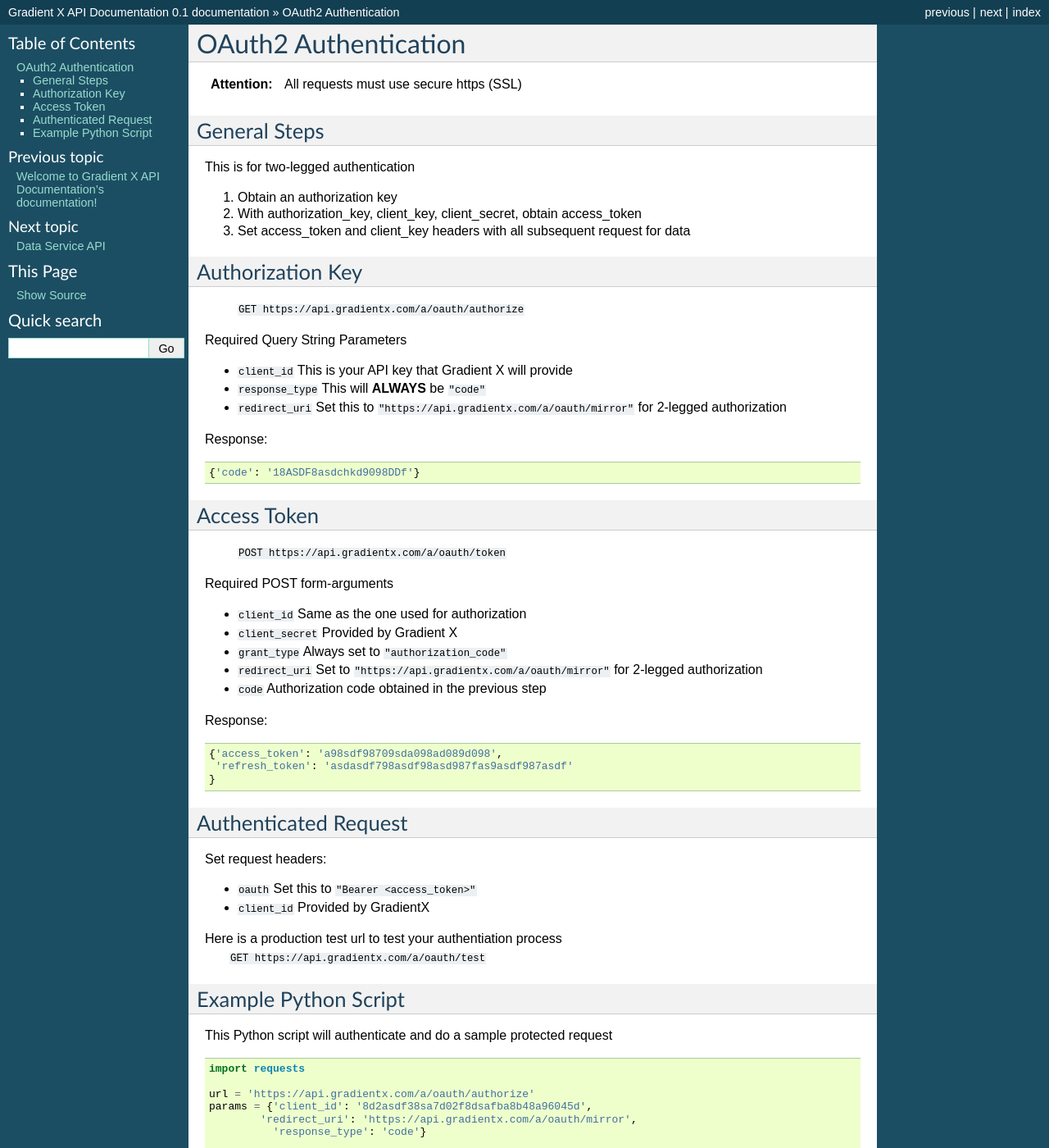
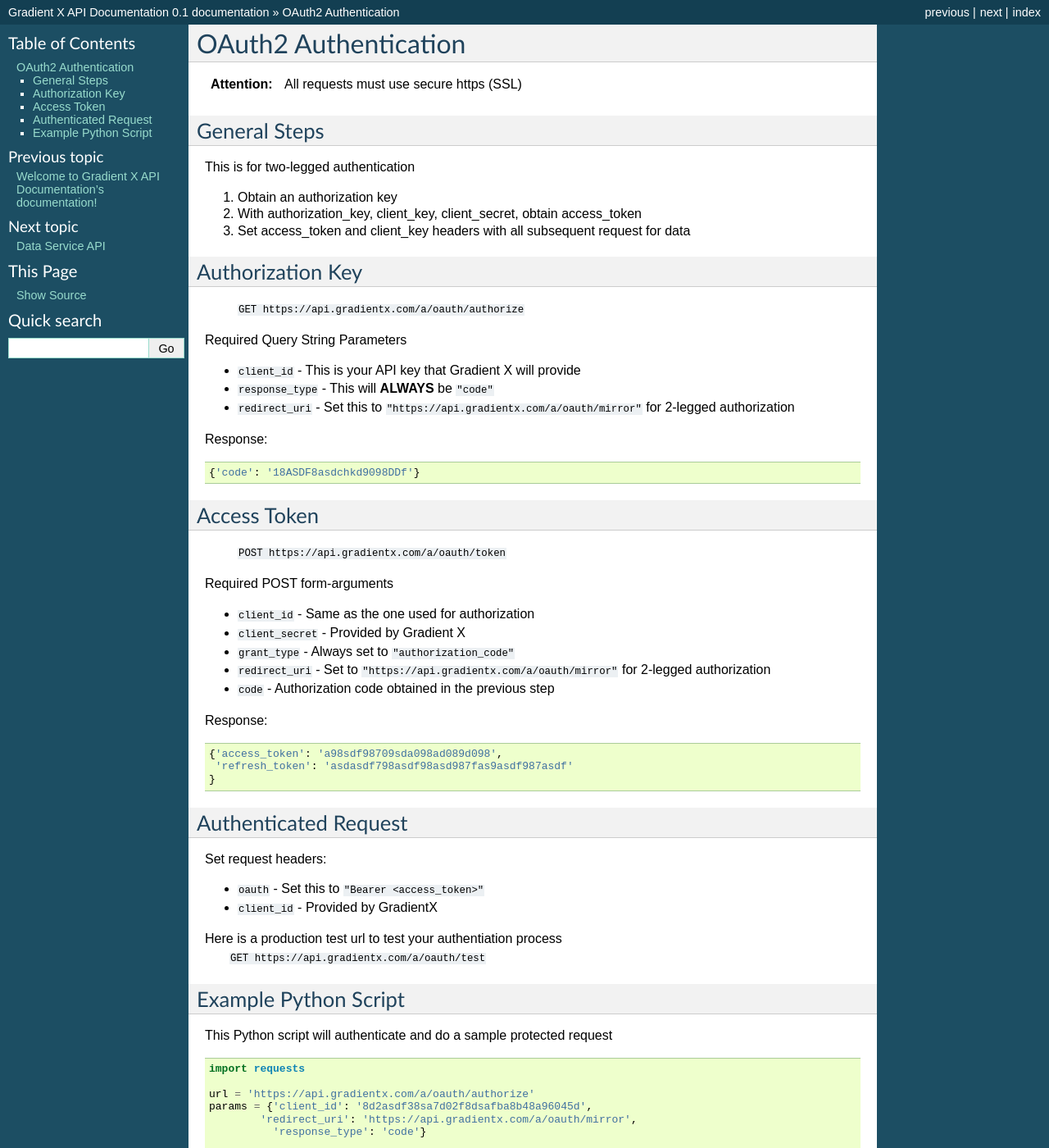
Before and after one commit to stran12/gxdocs, a Sphinx documentation site: the page built from docs/authentication.rst, in a window 1280 px wide and 1400 px high. Shown: the whole window at 82% size. Built offline with Sphinx 7.4.7, drawn with Linux system fonts in a browser that asks for light colours.

Commit message:
Some formatting changes

```diff
--- a/docs/authentication.rst
+++ b/docs/authentication.rst
@@ -22,9 +22,9 @@
 
 Required Query String Parameters
 
-* ``client_id`` This is your API key that Gradient X will provide
-* ``response_type`` This will **ALWAYS** be ``"code"``
-* ``redirect_uri`` Set this to ``"https://api.gradientx.com/a/oauth/mirror"`` for
+* ``client_id`` - This is your API key that Gradient X will provide
+* ``response_type`` - This will **ALWAYS** be ``"code"``
+* ``redirect_uri`` - Set this to ``"https://api.gradientx.com/a/oauth/mirror"`` for
   2-legged authorization
 
 Response::
@@ -39,12 +39,12 @@
 
 Required POST form-arguments
 
-* ``client_id`` Same as the one used for authorization
-* ``client_secret`` Provided by Gradient X
-* ``grant_type`` Always set to ``"authorization_code"``
-* ``redirect_uri`` Set to ``"https://api.gradientx.com/a/oauth/mirror"`` for
+* ``client_id`` - Same as the one used for authorization
+* ``client_secret`` - Provided by Gradient X
+* ``grant_type`` - Always set to ``"authorization_code"``
+* ``redirect_uri`` - Set to ``"https://api.gradientx.com/a/oauth/mirror"`` for
   2-legged authorization
-* ``code`` Authorization code obtained in the previous step
+* ``code`` - Authorization code obtained in the previous step
 
 Response::
 
@@ -58,8 +58,8 @@
 
 Set request headers:
 
-* ``oauth`` Set this to ``"Bearer <access_token>"``
-* ``client_id`` Provided by GradientX
+* ``oauth`` - Set this to ``"Bearer <access_token>"``
+* ``client_id`` - Provided by GradientX
 
 Here is a production test url to test your authentiation process
     ``GET https://api.gradientx.com/a/oauth/test``
--- a/docs/data_service.rst
+++ b/docs/data_service.rst
@@ -98,4 +98,4 @@
 
 Notes
 
-#. Either the schema_id or *BOTH* ``feed_id`` && ``ver`` parameters are required.
+#. Either the schema_id or **BOTH** ``feed_id`` && ``ver`` parameters are required.
```
